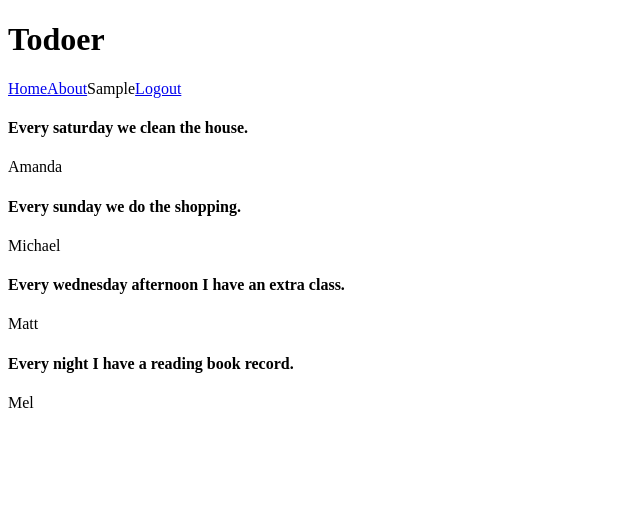
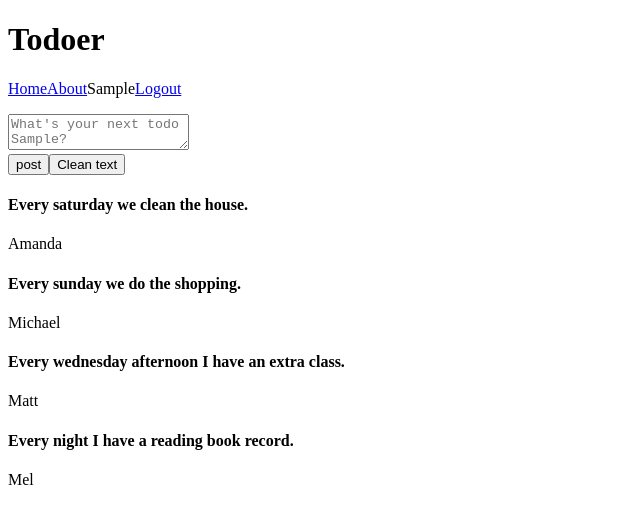
Before and after one commit to Feng-CA/todoer, a React (Create React App) app: page / in a window 1280 px wide. Both pictures are taken after typing "Sample", "Sample123" into the empty fields and a click on the input "Login". Shown: the top 524 px of the page, without its empty margins (0-640 px from the left). Built offline with nearby package versions, Linux system fonts and the light colour scheme.

Commit message:
add hooks and forms to todo

```diff
--- a/src/components/App.js
+++ b/src/components/App.js
@@ -13,6 +13,17 @@ const App = () => {
     setLoggedInUser(username)
   }
 
+  const addTodo = (text) => {
+    const todo = {
+      text: text,
+      user: loggedInUser,
+      id: todoList[todoList.length - 1].id + 1
+    }
+    setTodoList(
+      (todoList) => [todo, ...todoList]
+    )
+  }
+
   useEffect(
     ()=>{
       setTodoList(initialTodoList)
@@ -23,8 +34,11 @@ const App = () => {
     <div >
           <h1>Todoer</h1>
           <Navigation loggedInUser={loggedInUser} activateUser={activateUser}/>
-          {!loggedInUser && <LoginForm activateUser={activateUser}/>}
-          <TodoForm loggedInUser={loggedInUser}/>
+          {!loggedInUser ?
+             <LoginForm activateUser={activateUser}/>
+             :
+             <TodoForm loggedInUser={loggedInUser} addTodo={addTodo}/>
+          }
           <Todos todoList={todoList}/>
     </div>
   )
--- a/src/components/TodoForm.js
+++ b/src/components/TodoForm.js
@@ -1,7 +1,45 @@
-const TodoForm = () => {
+import { useState } from "react"
+
+const TodoForm = ({loggedInUser, addTodo}) => {
+    const initialFormData = {
+        "text": ""
+    }
+
+    const [formData, setFormData] = useState(initialFormData)
+
+    const handleFormData = (e) => {
+        setFormData({
+            ...formData,
+            [e.target.id]: e.target.value
+        })
+    }
+
+    const handleSubmit = (e) => {
+        e.preventDefault()
+        if (formData.text === ""){
+            console.log("empty text")
+        }else {
+            console.log("You clicked new todo submit")
+            console.log(formData)
+            addTodo(formData.text)
+            cleanText()
+        }
+    }
+
+    const cleanText = () => {
+        setFormData(initialFormData)
+    }
+
     return (
         <>
-
+            <p></p>
+            <form onSubmit={handleSubmit}>
+                <div>
+                    <textarea type="text" name="text" id="text" placeholder={`What's your next todo ${loggedInUser}?`} value={formData.text} onChange={handleFormData}></textarea>
+                </div>
+                <input type="submit" value="post"/>
+                <button onClick={cleanText}>Clean text</button>
+            </form>
         </>
     )
 }
--- a/src/data/todo-list.json
+++ b/src/data/todo-list.json
@@ -1,6 +1,6 @@
 [
-    {"id": "1", "text": "Every saturday we clean the house.", "user": "Amanda"},
-    {"id": "2", "text": "Every sunday we do the shopping.", "user": "Michael"},
-    {"id": "3", "text": "Every wednesday afternoon I have an extra class.", "user": "Matt"},
-    {"id": "4", "text": "Every night I have a reading book record.", "user": "Mel"}
+    {"id": 1, "text": "Every saturday we clean the house.", "user": "Amanda"},
+    {"id": 2, "text": "Every sunday we do the shopping.", "user": "Michael"},
+    {"id": 3, "text": "Every wednesday afternoon I have an extra class.", "user": "Matt"},
+    {"id": 4, "text": "Every night I have a reading book record.", "user": "Mel"}
 ]
```
